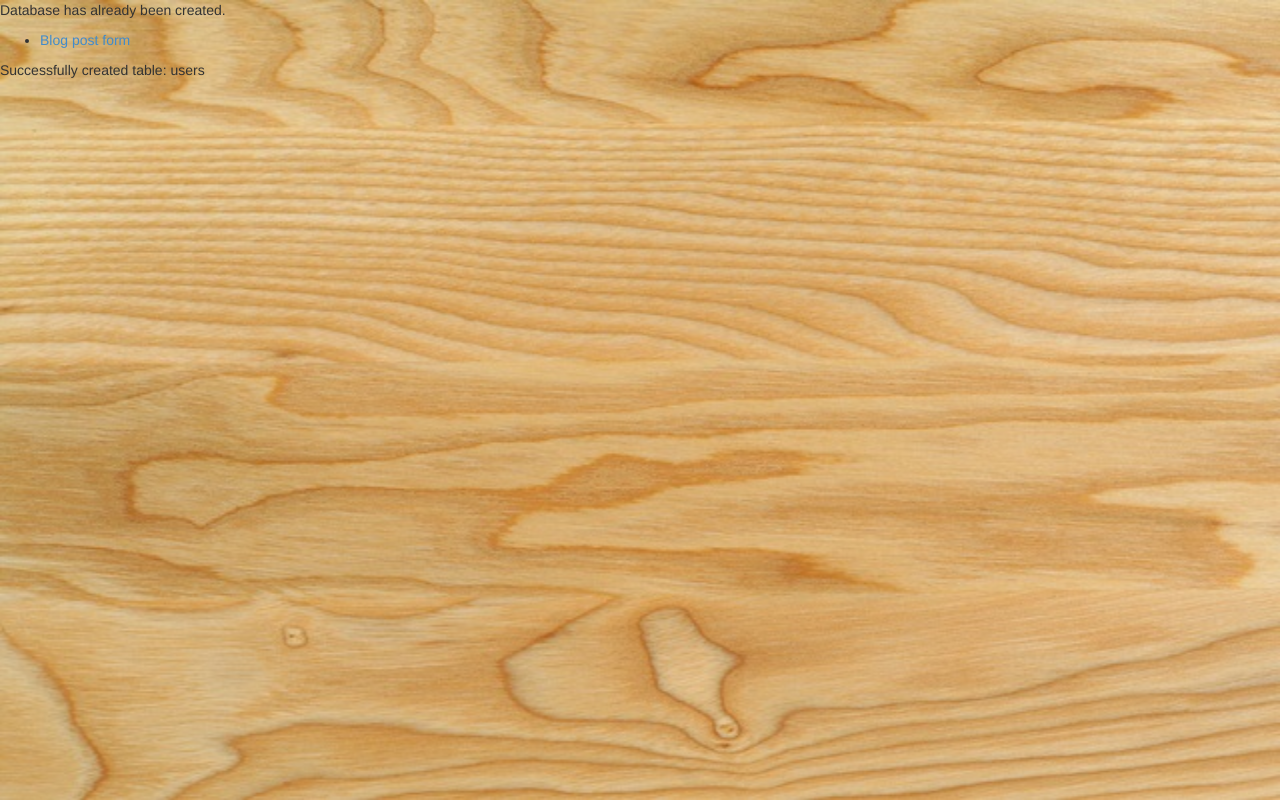
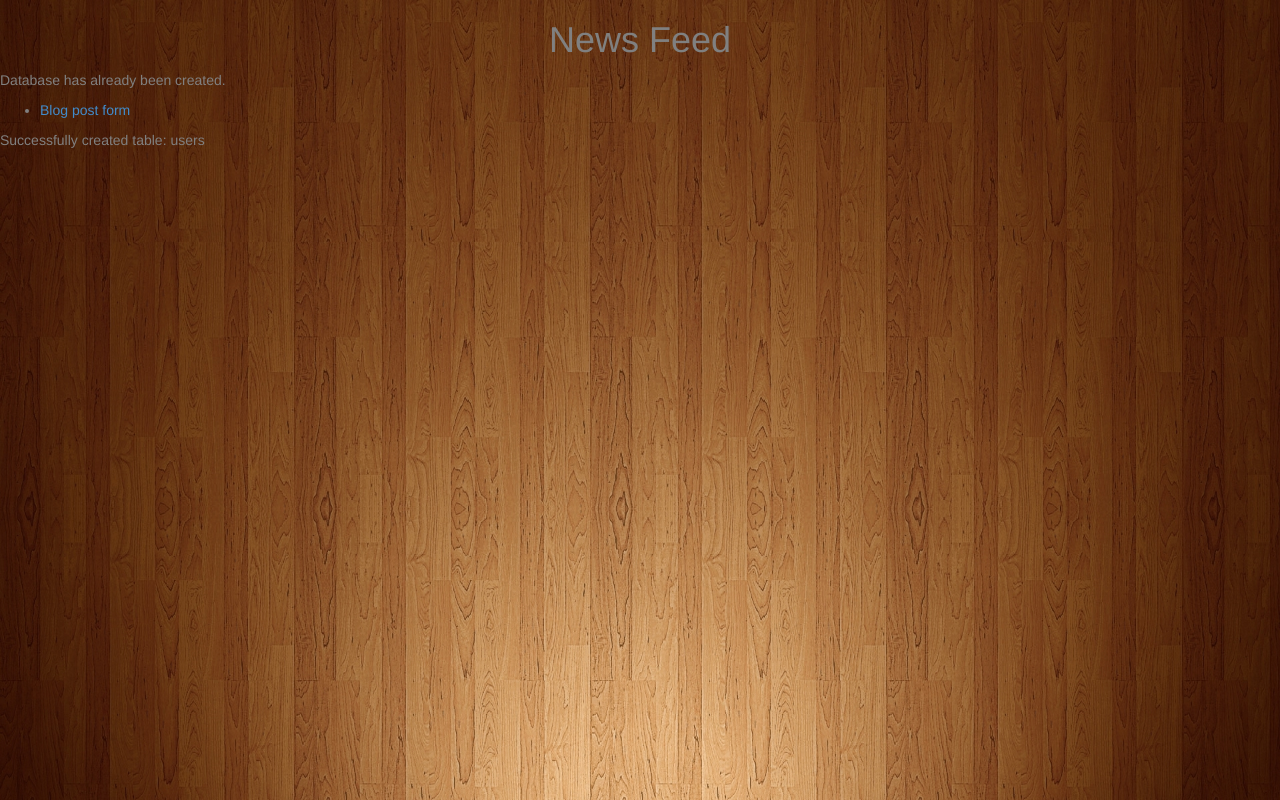
Before and after one commit to jordan13/blog2, a PHP site: page / in a window 1280 px wide. Run offline with PHP 8.4, Linux system fonts and the light colour scheme; data that the repository does not hold is empty.

Commit message:
Added a new background and new font color

```diff
--- a/css/style.css
+++ b/css/style.css
@@ -1,6 +1,6 @@
 body{
 	background-color: red;
-	background-image: url("../images/wood.jpg");
+	background-image: url("../images/wood2.jpg");
 	background-attachment: fixed;
 	background-size: 100%;
 	-mox-background-size: contain;
@@ -8,6 +8,7 @@ body{
      background-size: 100% 100%;v
     background-repeat: no-repeat;
     position: center, fixed;
+    color: grey;
 
 }
 .term{
--- a/index.php
+++ b/index.php
@@ -1,3 +1,4 @@
+<h1> <center> News Feed </center> </h1>
 <?php
   	require_once(__DIR__ . "/view/header.php");
   	require_once(__DIR__ . "/view/navigation.php");
```
Also changed, not shown: view/form.php (+0 -7 lines), images/wood2.jpg (added).
